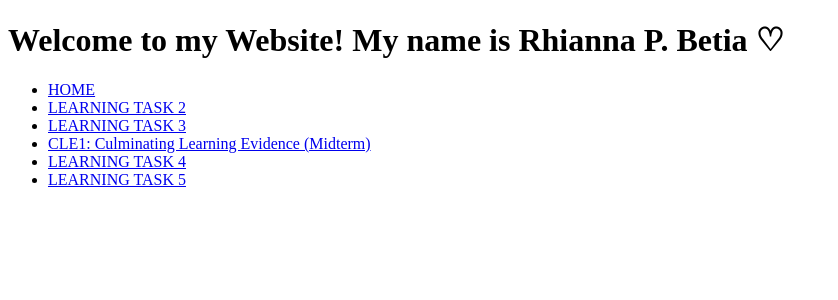
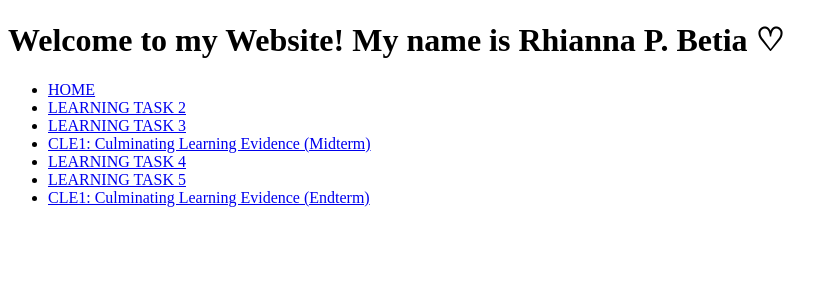
Before and after one commit to RH14NN4B3T14/learningtasks, a PHP site: page / in a window 1280 px wide. Shown: the top 300 px of the page, without its empty margins (0-838 px from the left). Run offline with PHP 8.4, Linux system fonts and the light colour scheme.

Commit message:
Update index.php

```diff
--- a/index.php
+++ b/index.php
@@ -12,6 +12,7 @@
       <li><a href= "/CLE1MT/index.html" > CLE1: Culminating Learning Evidence (Midterm) <a/></li>
       <li><a href= "/LT4/index.html" > LEARNING TASK 4 <a/></li>
       <li><a href= "/LT5/index.html" > LEARNING TASK 5 <a/></li>
+      <li><a href= "/CLE1ET/index.html" > CLE1: Culminating Learning Evidence (Endterm) <a/></li>
      </ul>
     </body>
 </html>
```
